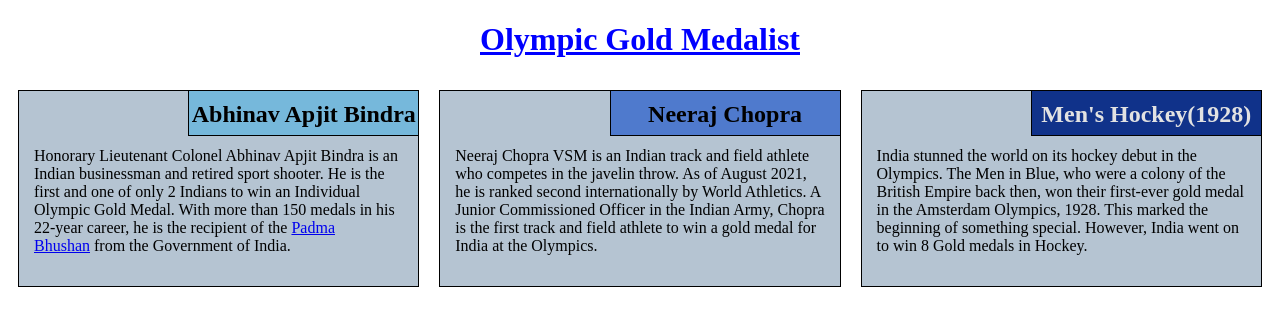
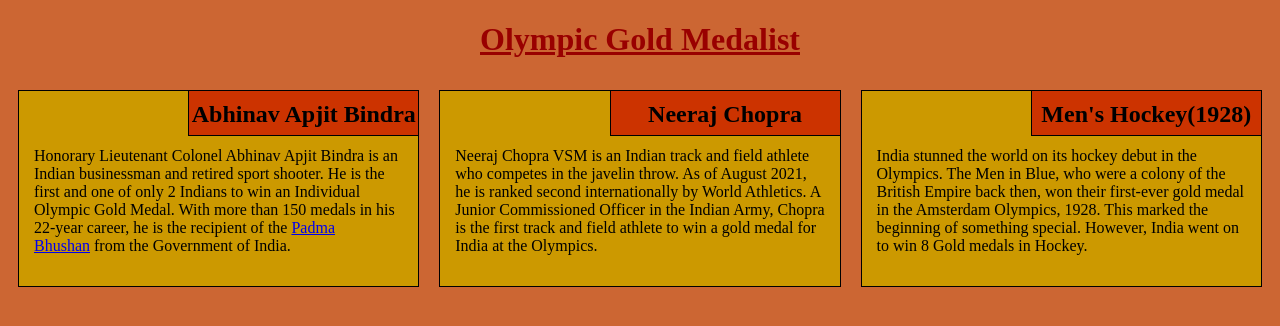
Before and after one commit to schanchal2107/Coursera, a plain HTML site: page module2_solution/index.html in a window 1280 px wide. Drawn offline with Linux system fonts and the light colour scheme.

Commit message:
Update style.css

```diff
--- a/module2_solution/css/style.css
+++ b/module2_solution/css/style.css
@@ -4,17 +4,17 @@
 }
 
 body {
-    background-color: #FFFFFF;
+    background-color: #CC6633;
 }
 
 h1 {
     text-align: center;
-    color: #0000FF;
+    color: #990000;
 }
 
 section {
     border: 1px solid black;
-    background-color: #b5c4d2;
+    background-color: #CC9900;
     margin: 10px;
 }
 
@@ -33,16 +33,15 @@ section>h2 {
 }
 
 section.shooter>h2 {
-    background-color: #76b8db;
+    background-color: #CC3300;
 }
 
 section.javelin>h2 {
-    background-color: #4f7acd;
+    background-color: #CC3300;
 }
 
 section.hockey>h2 {
-    color: #e2e2e2;
-    background-color: #10328a;
+    background-color: #CC3300;
 }
 
 section>p {
```
